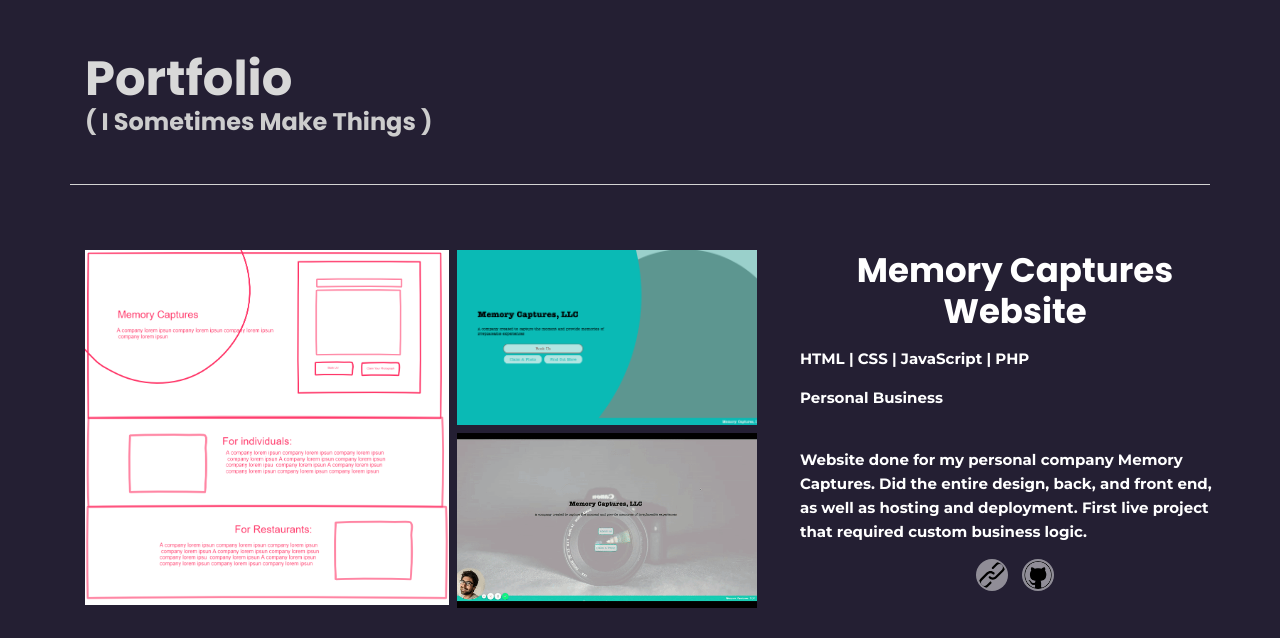
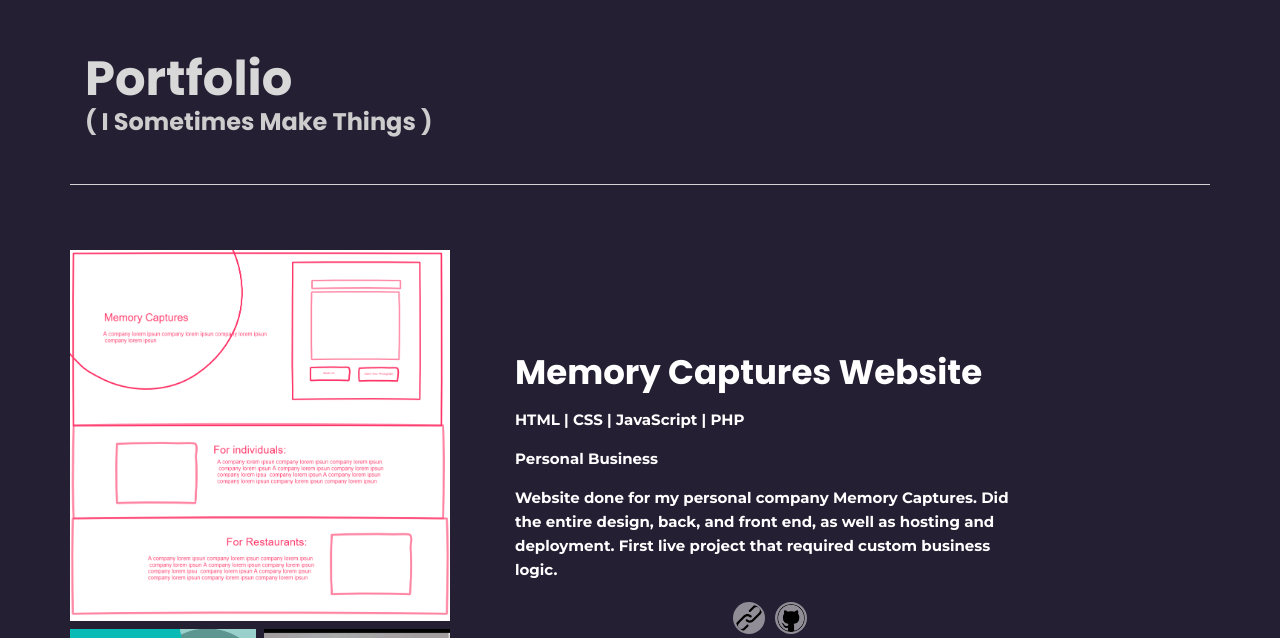
Before and after one commit to javier123454321/Portfolio, a PHP site: page / in a window 1280 px wide. Shown: the part 820-1458 px from the top of the page. Run offline with PHP 8.4, Linux system fonts and the light colour scheme; grey boxes are pictures that could not be loaded.

Commit message:
added a portfolio setup in bootstrap

```diff
--- a/css/style.css
+++ b/css/style.css
@@ -450,72 +450,48 @@ button:focus {
   .portfolio_project:nth-child(even) {
     background-color: rgba(2, 8, 30, 0.98); }
 
-.portfolio_grid_area.img-left-aligned {
-  justify-content: space-evenly;
-  display: grid;
-  grid-template-columns: 1fr .5fr 2fr;
-  grid-template-areas: "img_left img_rightup txt_right" "img_left img_rightdn txt_right";
-  grid-gap: .5rem; }
-  @media (max-width: 1028px) {
-    .portfolio_grid_area.img-left-aligned {
-      grid-template-columns: 1fr 1fr 1fr;
-      grid-template-areas: "img_rightup img_left    img_rightdn" "txt_right   txt_right   txt_right"; } }
-  .portfolio_grid_area.img-left-aligned > img {
-    object-fit: cover;
-    max-height: 355px; }
-    @media (max-width: 1200px) {
-      .portfolio_grid_area.img-left-aligned > img {
-        max-height: none;
-        max-width: 275px; } }
-    @media (max-width: 1028px) {
-      .portfolio_grid_area.img-left-aligned > img {
-        height: 175px;
-        max-width: 300px;
-        margin-bottom: 35px; } }
-  .portfolio_grid_area.img-left-aligned .img_left {
-    grid-area: img_left; }
-    @media (max-width: 1028px) {
-      .portfolio_grid_area.img-left-aligned .img_left {
-        justify-self: center; } }
-  .portfolio_grid_area.img-left-aligned .img_rightup {
-    grid-area: img_rightup; }
-  .portfolio_grid_area.img-left-aligned .img_rightdn {
-    align-self: flex-start;
-    grid-area: img_rightdn; }
-  .portfolio_grid_area.img-left-aligned .img_rightup, .portfolio_grid_area.img-left-aligned .img_rightdn {
-    height: 175px;
-    width: 300px; }
-  .portfolio_grid_area.img-left-aligned .txt_right {
-    grid-area: txt_right; }
+.portfolio_image, .portfolio_image_small {
+  margin-bottom: 2%; }
+
+.portfolio_image {
+  max-width: 100%; }
+
+.portfolio_image_small {
+  max-width: 49%; }
+
+.portfolio_image_small:nth-child(1) {
+  margin-right: 2%; }
 
 .projects_text {
   width: 100%;
-  left: 50%;
   bottom: 0px;
-  text-align: center;
   margin-left: 35px;
   margin-right: 20px; }
-  .projects_text h4 {
+  .projects_text h3 {
     font-size: 34px;
     color: #fff;
     margin-bottom: 5px;
     cursor: pointer; }
     @media (max-width: 1200px) {
-      .projects_text h4 {
-        font-size: 26px; } }
+      .projects_text h3 {
+        font-size: 30px; } }
   .projects_text p {
     margin: 15px 0;
     text-align: left;
     font-size: 15px;
     color: #fff; }
-  .projects_text .portfolioIcon, .projects_text .iconImage {
+  .projects_text .project_icons {
+    margin: auto;
+    display: flex;
+    justify-content: center; }
+    .projects_text .project_icons .portfolioIcon, .projects_text .project_icons .iconImage {
       max-width: 32px;
       max-height: 32px; }
-  .projects_text .portfolioIcon {
+    .projects_text .project_icons .portfolioIcon {
       margin: 5px;
       position: relative;
       bottom: 0em; }
-    .projects_text .portfolioIcon .iconImage {
+      .projects_text .project_icons .portfolioIcon .iconImage {
         object-fit: cover;
         border-radius: 50%;
         background-color: rgba(255, 255, 255, 0.495);
@@ -2639,9 +2615,12 @@ h6 {
 /*----------------------------------------------------*/
 /* Start About Area css
 ============================================================================================ */
+.about-area {
+  background-color: black; }
   .about-area .main-title {
     margin-bottom: 30px; }
     .about-area .main-title h1 {
+      color: #CDCDCD;
       font-size: 96px;
       padding-bottom: 20px;
       margin-bottom: 30px; }
@@ -2659,15 +2638,19 @@ h6 {
     @media (max-width: 1024px) {
       .about-area .main-title {
         padding-bottom: 0px; } }
-
+  .about-area .about-left {
+    display: flex;
+    justify-content: center; }
     @media (max-width: 991px) {
       .about-area .about-left {
         display: none; } }
-
   .about-area .buttonContainer {
     text-align: center; }
     .about-area .buttonContainer .primary-btn {
       margin-top: 40px; }
+
+.img-fluid {
+  max-height: 200px; }
 
 /* End About Area css
 ============================================================================================ */
--- a/index.html
+++ b/index.html
@@ -97,128 +97,92 @@
 	<!--================ Start Portfolio Area =================-->
 	<section class="portfolio_area" id="work">
 
-		<div class="portfolio_project">
+		<!------------------------------------Project1-------------------------------------------->
+		<div id="MemoryCaptures" class="portfolio_project">
 			<div class="container">
-				<div class="portfolio_grid_area img-left-aligned">
+				<div class="row">
+					<div class="col-sm-12 col-md-4">
+						<div class="row">
+							<img class="portfolio_image MemC_mockup" src="img/works/work1.1.png" alt="">
+						</div>
+						<div class="row">
+							<img class="portfolio_image_small" src="img/works/work1.2.png" alt="">
+							<img class="portfolio_image_small" src="img/works/work1.3.gif" alt="">
+						</div>
+					</div>
 
-					<img class="img_left MemC_mockup" src="img/works/work1.1.png" alt="">
-					<img class="img_rightup" src="img/works/work1.2.png" alt="">
-					<img class="img_rightdn" src="img/works/work1.3.gif" alt="">
-
-					<div class="projects_text txt_title">
-						<h4>Memory Captures Website</h4>
+ 					<div class="projects_text row col-sm-12 col-md-6 align-items-center">
+						<div class="col-sm-12">
+							<h3>Memory Captures Website</h3>
 							<p>HTML | CSS | JavaScript | PHP</p>
 							<p>Personal Business</p>
-					</div>
-					<div class="projects_text txt_body">
 							<P>
 								Website done for my personal company Memory Captures. Did the entire design, back, and front end, as well as hosting and deployment. First live project that required custom business logic.
 							</P>
-						<a class="portfolioIcon" href="portfolio-details.html"><img class="iconImage" src="img/elements/see_info.svg" alt="See Info"></a>
+							<div class="project_icons">
+								<a class="portfolioIcon" href="memorycaptures.com"><img class="iconImage" src="img/elements/see_info.svg" alt="See Project"></a>
 								<a class="portfolioIcon" href="http://github.com/javier123454321/memorycaptures" target="_blank"><img class="iconImage" src="img/elements/github.png" alt="See Code"></a>
 							</div>
-
-
 						</div>
-			</div>
-		</div>
-
-		<div class="portfolio_project project_grid small_gap">
-			<img class="img-fluid w-50" src="img/works/work1.png" alt="">
-			<div>
-				<div class="projects_text">
-					<h4>Memory Captures Website</h4>
-					<p>Personal Business</p>
-					<div class="container d-flex justify-content-center">
-						<a class="btn btn-light portfolioIcon" href="portfolio-details.html"><img class="iconImage" src="img/elements/see_info.png" alt="See Info"></a>
-						<a class="btn btn-light portfolioIcon" href="http://github.com/javier123454321/memorycaptures" target="_blank"><img class="iconImage" src="img/elements/github.png" alt="See Code"></a>
 					</div>
 				</div>
 			</div>
 		</div>
 
+		<!------------------------------------Project2-------------------------------------------->
+		<div id="Cama" class="portfolio_project">
+			<div class="container">
+				<div class="row">
+					<div class="projects_text row col-sm-12 col-md-6 align-items-center">
+						<div class="col-sm-12">
+							<h3>Bed [CAMA]</h3>
+							<p>Sketchup | PowerTools</p>
+							<p>Personal Design & Build Project</p>
+							<P>
+								Designed and built a bed for myself using sketchup and powertools. I am a strong believer in design and detail orientation at everything I do. This project expresses this, and the way that design thinking can be implemented everywhere.
+							</P>
 						</div>
-			<div data-aos="fade-up" data-aos-duration="500" data-aos-mirror="true" data-aos-delay="500" data-aos-easing="ease-in-out"
-			class="col-lg-6 col-md-6 col-sm-12 arch grid-item">
-				<div class="projects_item">
-					<img class="img-fluid w-100" src="img/works/work2.1.gif" alt="">
-					<div class="projects_text">
-							<h4>Bed</h4>
-						<p>Personal Project</p>
-						<div class="container d-flex justify-content-center">
-							<a class="btn btn-light portfolioIcon" href="portfolio/bed.html"><img class="iconImage" src="img/elements/see_info.png" alt="See Info"></a>
+					</div>
+
+					<div class="col-sm-12 col-md-4 ">
+						<div class="row">
+							<img class="portfolio_image main" src="img/works/work2.1.gif" alt="">
+						</div>
+						<div class="row">
+							<img class="portfolio_image_small" src="img/works/work2.2.jpg" alt="">
+							<img class="portfolio_image_small" src="img/works/work2.3.jpg" alt="">
 						</div>
 					</div>
 				</div>
 			</div>
-			<div data-aos="fade-up" data-aos-duration="250" data-aos-easing="ease-in-sine"
-			class="col-lg-3 col-sm-6 arch grid-item">
-				<div class="projects_item">
-					<img class="img-fluid w-100" src="img/works/work3.jpg" alt="">
-					<div class="projects_text">
-						<a href="portfolio-details.html">
-							<h4>2D Vinyl Design</h4>
-						</a>
-						<p>Client Project</p>
+		</div>
+
+		<!------------------------------------Project3-------------------------------------------->
+		<div id="MemoryCaptures" class="portfolio_project">
+			<div class="container">
+				<div class="row">
+					<div class="col-sm-12 col-md-4">
+						<div class="row">
+							<img class="portfolio_image MemC_mockup" src="img/works/work3.1.png" alt="">
+						</div>
+						<div class="row">
+							<img class="portfolio_image_small" src="img/works/work3.2.jpg" alt="">
+							<img class="portfolio_image_small" src="img/works/work3.3.jpg" alt="">
 						</div>
 					</div>
-			</div>
-			<div data-aos="fade-up" data-aos-duration="250" data-aos-mirror="true" data-aos-delay="500" data-aos-easing="ease-in-out"
-			class="col-lg-6 col-sm-6 arch work grid-item">
-				<div class="projects_item">
-					<img class="img-fluid w-100" src="img/works/Tranverse-Section.png" alt="">
-					<div class="projects_text">
-						<a href="portfolio-details.html">
-							<h4>2D Vinyl Design</h4>
-						</a>
-						<p>Client Project</p>
+
+						<div class="projects_text row col-sm-12 col-md-6 align-items-center">
+						<div class="col-sm-12">
+							<h3>Urban Build House</h3>
+							<p>Revit | Rhino 3d | Grasshopper</p>
+							<p>Built Project</p>
+							<p>
+								Designed and built a house with a group of students at Tulane University
+							</p>
+							<div class="project_icons">
+
 							</div>
 						</div>
-			</div>
-			<div data-aos="fade-up" data-aos-duration="250" data-aos-mirror="true" data-aos-delay="500" data-aos-easing="ease-in-out"
-			class="col-lg-6 col-sm-6 arch web grid-item">
-				<div class="projects_item">
-					<img class="img-fluid w-100" src="img/works/work4.jpg" alt="">
-					<div class="projects_text">
-						<a href="portfolio-details.html">
-							<h4>2D Vinyl Design</h4>
-						</a>
-						<p>Client Project</p>
-					</div>
-				</div>
-			</div>
-			<div class="col-lg-6 col-sm-6 brand work web grid-item">
-				<div class="projects_item">
-					<img class="img-fluid w-100" src="img/works/work8.jpg" alt="">
-					<div class="projects_text">
-						<a href="portfolio-details.html">
-							<h4>2D Vinyl Design</h4>
-						</a>
-						<p>Client Project</p>
-					</div>
-				</div>
-			</div>
-			<div data-aos="fade-up" data-aos-duration="250" data-aos-mirror="true" data-aos-delay="500" data-aos-easing="ease-in-out"
-			class="col-lg-3 col-sm-6 brand work web grid-item">
-				<div class="projects_item">
-					<img class="img-fluid w-100" src="img/works/work6.jpg" alt="">
-					<div class="projects_text">
-						<a href="portfolio-details.html">
-							<h4>2D Vinyl Design</h4>
-						</a>
-						<p>Client Project</p>
-					</div>
-				</div>
-			</div>
-			<div data-aos="fade-up" data-aos-duration="250" data-aos-mirror="true" data-aos-delay="500" data-aos-easing="ease-in-out"
-			class="col-lg-3 col-sm-6 brand work web grid-item">
-				<div class="projects_item">
-					<img class="img-fluid w-100" src="img/works/work7.jpg" alt="">
-					<div class="projects_text">
-						<a href="portfolio-details.html">
-							<h4>2D Vinyl Design</h4>
-						</a>
-						<p>Client Project</p>
 					</div>
 				</div>
 			</div>
--- a/scss/_home.scss
+++ b/scss/_home.scss
@@ -2,9 +2,11 @@
 ============================================================================================ */
 
 .about-area {
+    background-color: black;
     .main-title {
         margin-bottom: 30px;
         h1 {
+            color: $text-color;
             font-size: 96px;
             padding-bottom: 20px;
             margin-bottom: 30px;
@@ -26,6 +28,8 @@
         }
     }
     .about-left {
+        display: flex;
+        justify-content: center;
         @media (max-width: 991px) {
             display: none;
         }
@@ -38,5 +42,10 @@
     }
 }
 
+
+.img-fluid{
+    max-height: 200px;;
+}
+
 /* End About Area css
 ============================================================================================ */
--- a/scss/_portfolio.scss
+++ b/scss/_portfolio.scss
@@ -26,77 +26,33 @@
     background-color: $portfolio-background-two;
   }
 }
-.portfolio_grid_area.img-left-aligned{
 
-  justify-content: space-evenly;
-  display:grid;
-  grid-template-columns: 1fr .5fr 2fr;
-  grid-template-areas:
-    "img_left img_rightup txt_title"
-    "img_left img_rightdn txt_right";
-  grid-gap: .5rem;
-  @media(max-width:1028px){
-    grid-template-columns: 1fr 1fr 1fr;
-    grid-template-areas:
-      "tx_title   txt_title  txt_title"
-      "img_rightup img_left  img_rightdn"
-      "txt_body   txt_body   txt_body";
+.portfolio_image, .portfolio_image_small{
+  margin-bottom: 2%;
 }
-  & > img{
-    object-fit: cover;
-    max-height: 355px;
-    @media(max-width:1200px){
-      max-height: none;
-      max-width: 275px;
+.portfolio_image{
+  max-width: 100%;
 }
-    @media(max-width:1028px){
-      height: 175px;
-      max-width: 300px;
-      margin-bottom: 35px;
+
+.portfolio_image_small{
+  max-width: 49%;
 }
-  }
-  .img_left{
-    grid-area: img_left;
-    @media(max-width:1028px){
-      justify-self: center;;
-    }
-  }
-  .img_rightup{
-    grid-area: img_rightup;
-  }
-  .img_rightdn{
-    align-self: flex-start;
-    grid-area: img_rightdn;
-  }
-  .img_rightup, .img_rightdn{
-    height: 175px;
-    width: 300px;
-    @media(max-width:1200px){
-      max-height: 135px;
-    }
-  }
-  .txt_title{
-    grid-area: txt_title;
-  }
-  .txt_body{
-    grid-area: txt_body;
-  }
+.portfolio_image_small:nth-child(1){
+  margin-right: 2%;
 }
 
 .projects_text {
   width: 100%;
-  left: 50%;
   bottom: 0px;
-  text-align: center;
   margin-left: 35px;
   margin-right: 20px;
-  h4 {
+  h3 {
     font-size: 34px;
     color: #fff;
     margin-bottom: 5px;
     cursor: pointer;
     @media(max-width:1200px){
-      font-size: 26px;
+      font-size: 30px;
     }
   }
   p {
@@ -105,6 +61,10 @@
     font-size: 15px;
     color: #fff;
   }
+  .project_icons{
+    margin:auto;
+    display: flex;
+    justify-content: center;
     .portfolioIcon, .iconImage{
       max-width: 32px;
       max-height: 32px;
@@ -119,6 +79,8 @@
         background-color: rgba(255, 255, 255, 0.495);
         padding:2px;
       }
+    }
+
   }
 
 
--- a/scss/_variables.scss
+++ b/scss/_variables.scss
@@ -11,7 +11,7 @@ $primary-color2: #3f3146;
 $portfolio-background: #241F33;
 $portfolio-background-two: rgba(2, 8, 30, 0.98);
 $title-color: #080808;
-$text-color: #CDCDCD;
+ç: #CDCDCD;
 /*=================== fonts ====================*/
 
 @import url('https://fonts.googleapis.com/css?family=Poppins:700,800|Roboto:400,500,500i|Montserrat:800,bold');
```
Also changed, not shown: other parts of index.html (+4 -56 lines), img/about/about-img.jpg (added), img/works/work2.2.jpg (added), img/works/work2.3.jpg (added), img/works/work2.4.jpg (added), img/works/work3.1.png (renamed from img/works/Tranverse-Section.png), img/works/work3.2.jpg (added), img/works/work3.3.jpg (added), 2 other files. Lines whose indentation alone changed are shown as unchanged.
